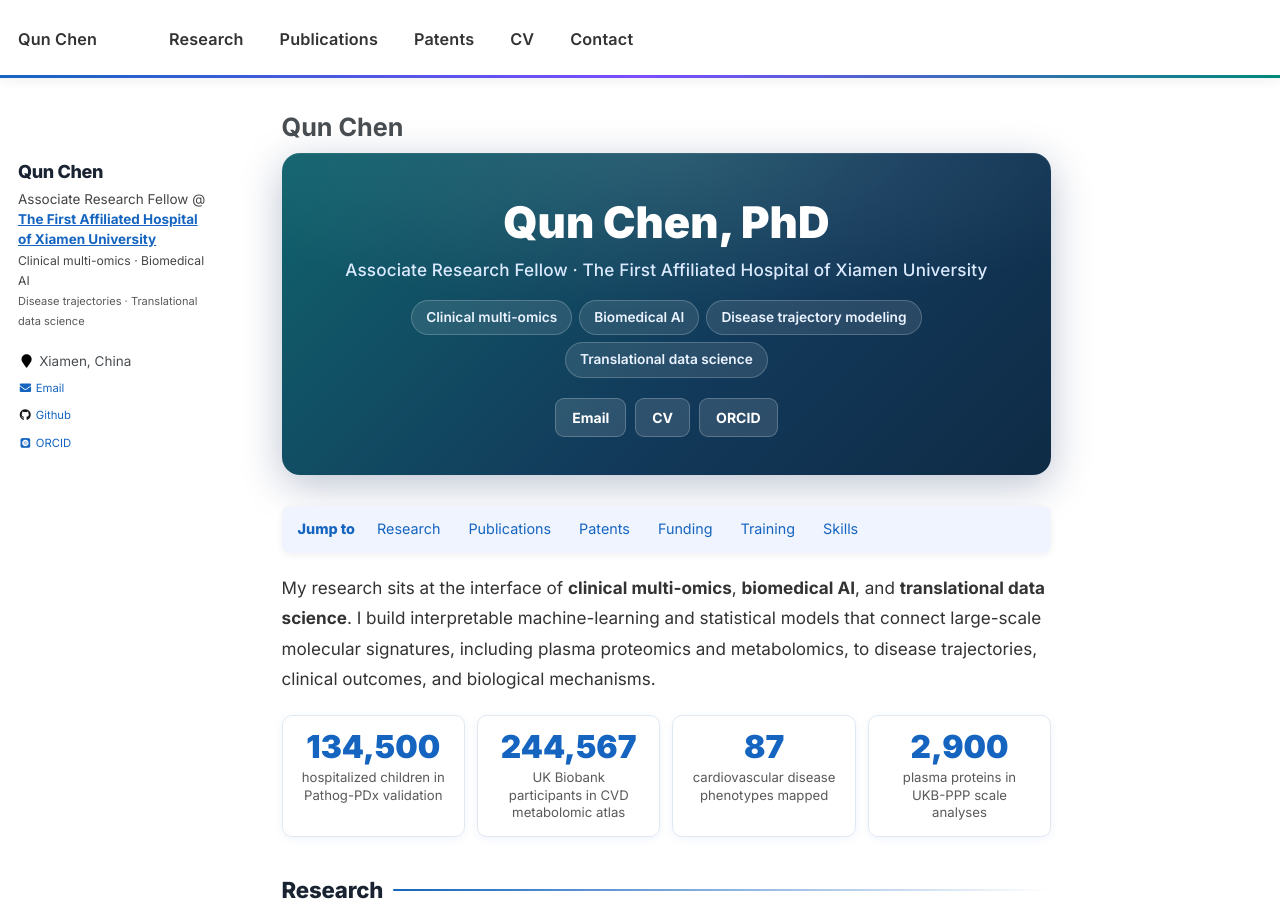
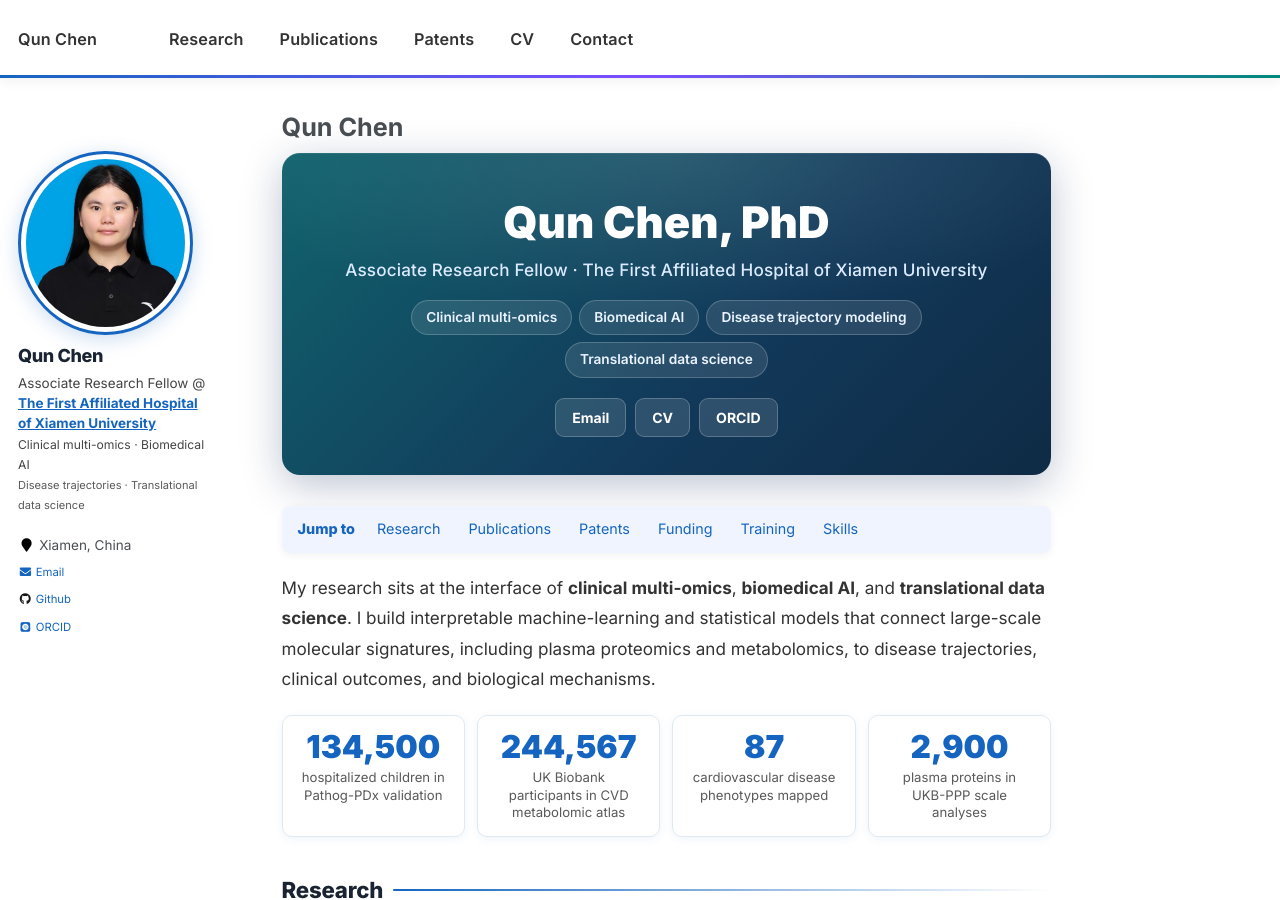
Before and after one commit to qun37018-sudo/qun37018-sudo.github.io, a Jekyll site: the page built from _pages/about.md, in a window 1280 px wide and 900 px high. Built offline with Jekyll 4.4.1, drawn with Linux system fonts in a browser that asks for light colours; some web fonts are replaced.

Commit message:
Add Qun Chen profile photo

```diff
--- a/_config.yml
+++ b/_config.yml
@@ -62,7 +62,7 @@ facebook:
   username               :
   app_id                 :
   publisher              :
-og_image                 :
+og_image                 : "qun-chen-profile.jpeg"
 # For specifying social profiles
 # - https://developers.google.com/structured-data/customize/social-profiles
 social:
@@ -83,7 +83,7 @@ analytics:
 # Site Author
 author:
   name             : "Qun Chen"
-  avatar           :
+  avatar           : "qun-chen-profile-600.jpeg"
   bio              : "Associate Research Fellow @ <a style='color:#1565c0; font-weight:700;' href='https://www.xmuh.com/'>The First Affiliated Hospital of Xiamen University</a><br><span style='font-size:0.9em;'>Clinical multi-omics · Biomedical AI</span><br><span style='font-size:0.82em; color:#595959;'>Disease trajectories · Translational data science</span>"
   location         : "Xiamen, China"
   employer         :
```
Also changed, not shown: images/qun-chen-profile-600.jpeg (added), images/qun-chen-profile.jpeg (added).
